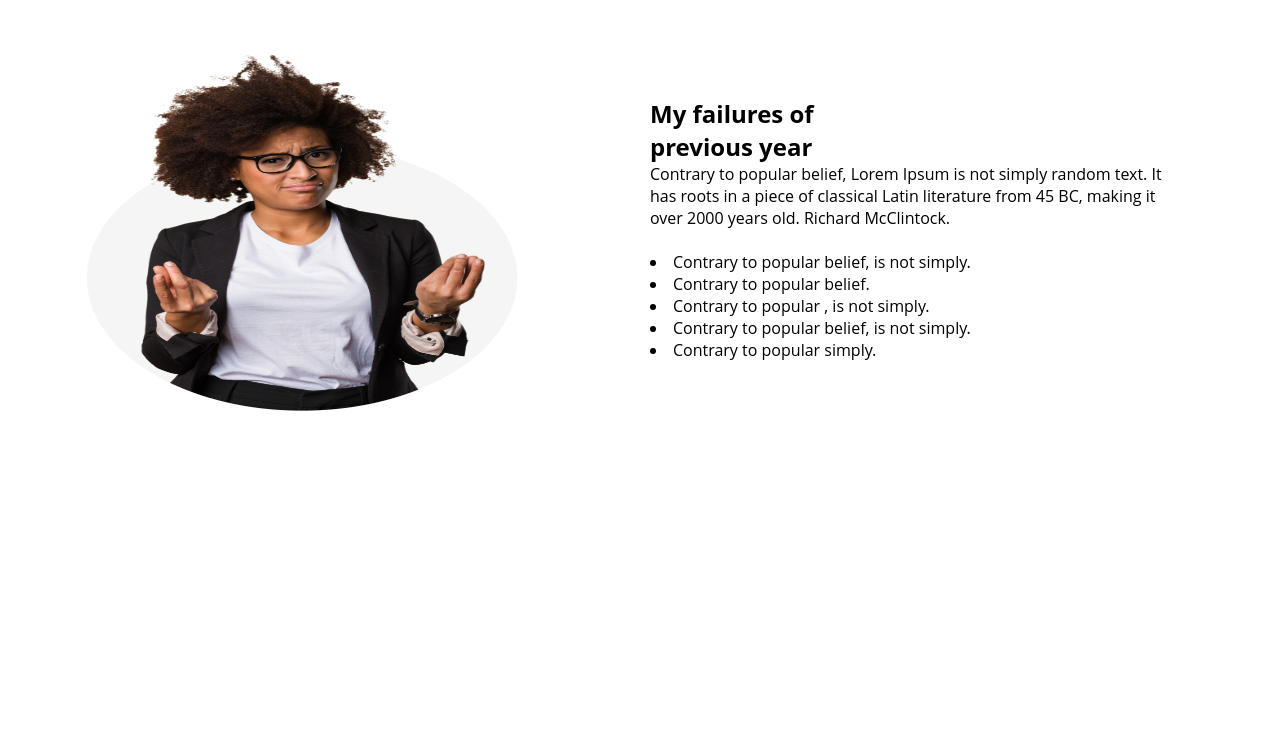
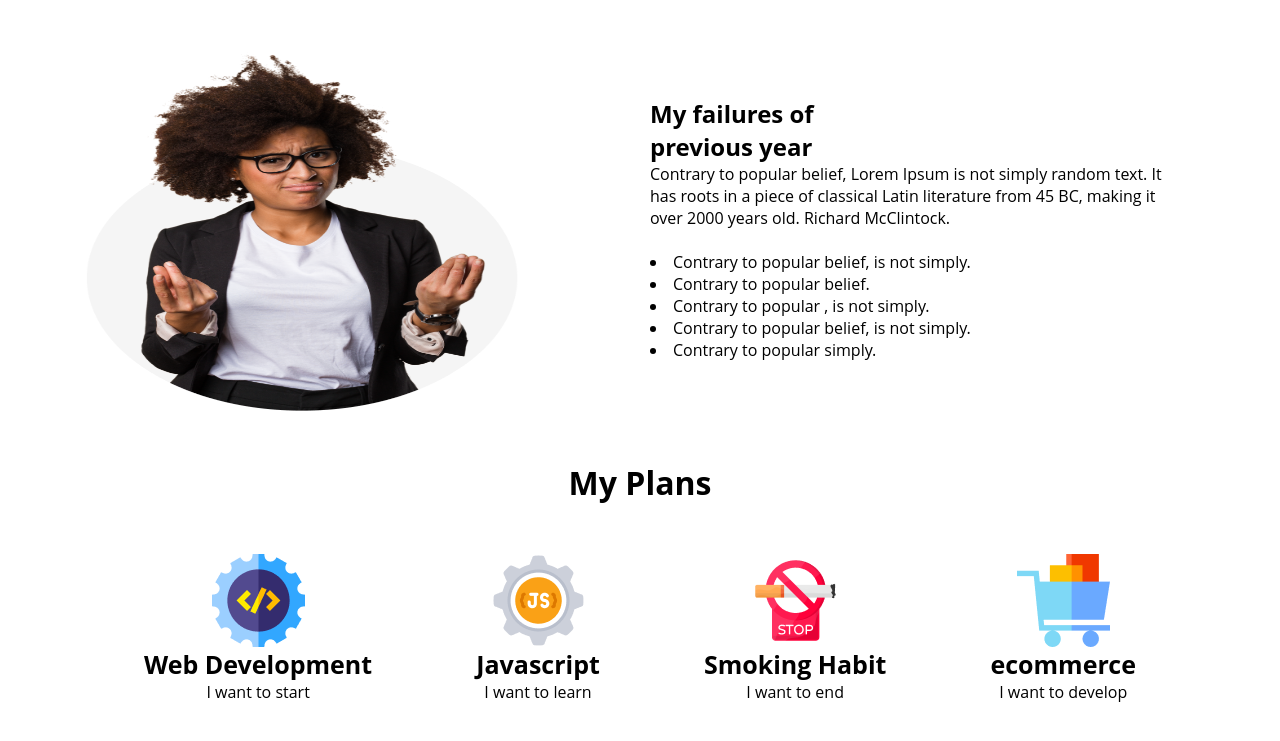
Before and after one commit to Lokman-Hakim-Shawon/new-year-projects, a plain HTML site: page index.html in a window 1280 px wide. Shown: the part 403-1144 px from the top of the page. Before the commit the page ends 864 px from the top, so only its background shows below. Drawn offline with Linux system fonts and the light colour scheme.

Commit message:
development section

```diff
--- a/index.html
+++ b/index.html
@@ -31,7 +31,33 @@
             </div>
         </div>
         <!-- image section end -->
-        <div></div>
+        <div class="development-section">
+            <h1 class="my-plane">My Plans</h1>
+            <div class="image-section">
+                <div class="web-development">
+                    <div class="logo">
+                        <img src="images/icons/web.png" alt="">
+                    </div>
+                    <div class="h1">Web Development</div>
+                    <p>I want to start</p>
+                </div>
+                <div class="web-development">
+                    <div class="logo"><img src="images/icons/js.png" alt=""></div>
+                    <div class="h1">Javascript</div>
+                    <p>I want to learn</p>
+                </div>
+                <div class="web-development">
+                    <div class="logo"><img src="images/icons/smoke.png" alt=""></div>
+                    <div class="h1">Smoking Habit</div>
+                    <p>I want to end</p>
+                </div>
+                <div class="web-development">
+                    <div class="logo"><img src="images/icons/ecom.png" alt=""></div>
+                    <div class="h1">ecommerce</div>
+                    <p>I want to develop</p>
+                </div>
+            </div>
+        </div>
         <div></div>
     </main>
 </body>
--- a/new year.css
+++ b/new year.css
@@ -40,3 +40,21 @@
     width: 40%;
     padding:50px;
 }
+/* end image section*/
+
+.development-section{
+    margin:40px;
+}
+.my-plane{
+    text-align: center;
+}
+.web-development{
+    display: flex;
+    flex-direction: column;
+    justify-content: center;
+    align-items: center;
+}
+.h1{
+    font-weight: bold;
+    font-size:25px;
+}
```
